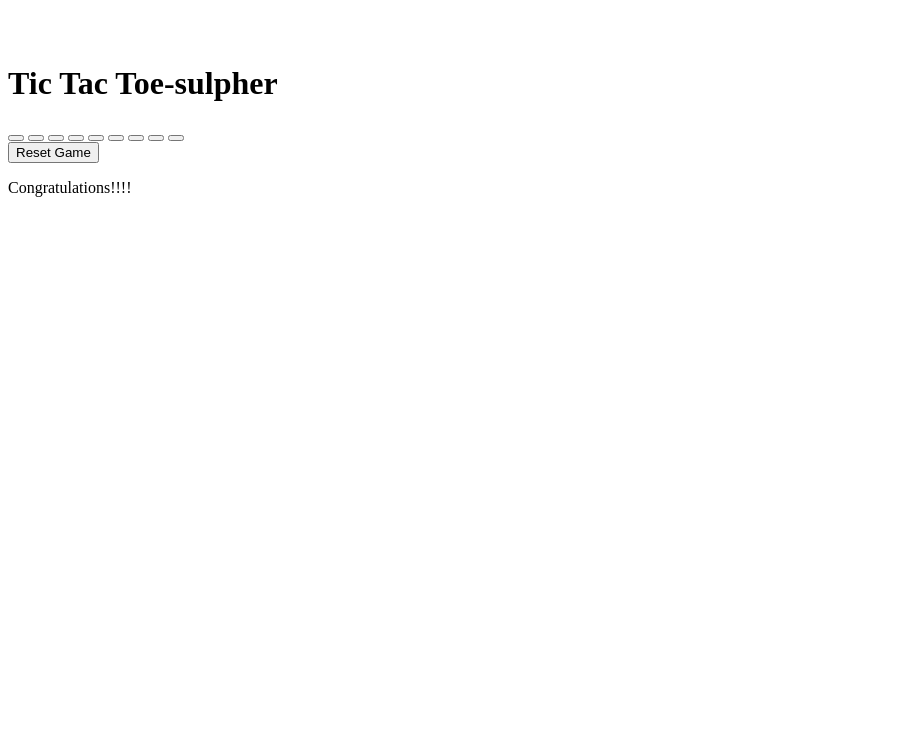
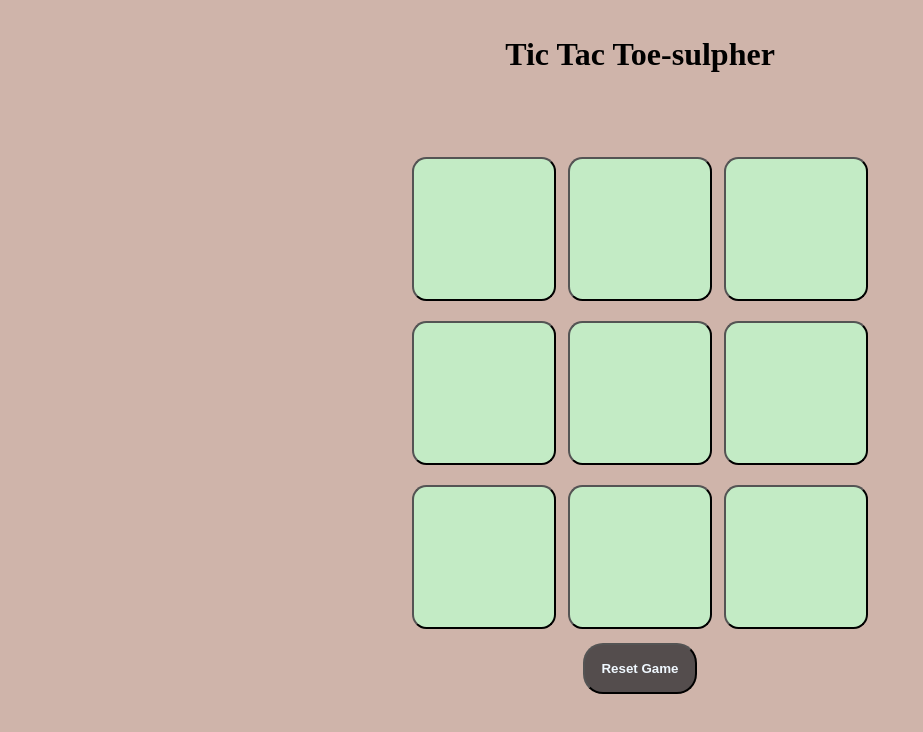
Before and after one commit to Saqibmahmud/tictactoe, a plain HTML site: page index.html in a window 1280 px wide. Shown: the whole page, without its empty margins (0-923 px from the left). Drawn offline with Linux system fonts and the light colour scheme; the site is published under a folder, as on GitHub Pages, so addresses that start at the root find nothing.

Commit message:
Update index.html

```diff
--- a/index.html
+++ b/index.html
@@ -4,7 +4,7 @@
     <meta charset="UTF-8">
     <meta name="viewport" content="width=device-width, initial-scale=1.0">
     <title>Tic Tac Toe Game</title>
-    <link rel="stylesheet"  href="/style.css" />
+    <link rel="stylesheet"  href="style.css" />
 </head>
 <body><main>
     <br><br>
@@ -27,6 +27,6 @@
 </main>
    <div><p id="winning_state">Congratulations!!!!</p></div>
 
- <script src="/javascript.js"></script>
+ <script src="javascript.js"></script>
 </body>
 </html>
```
